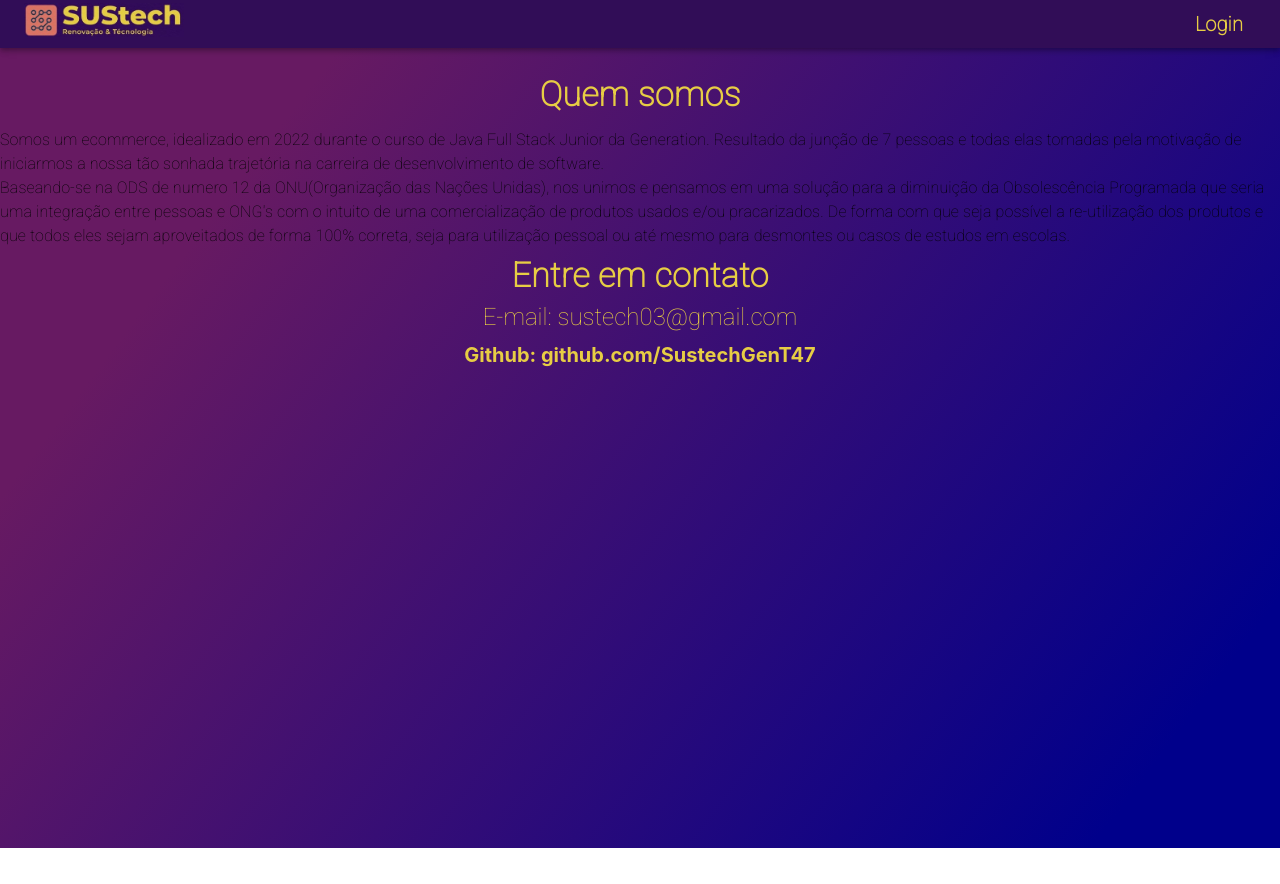
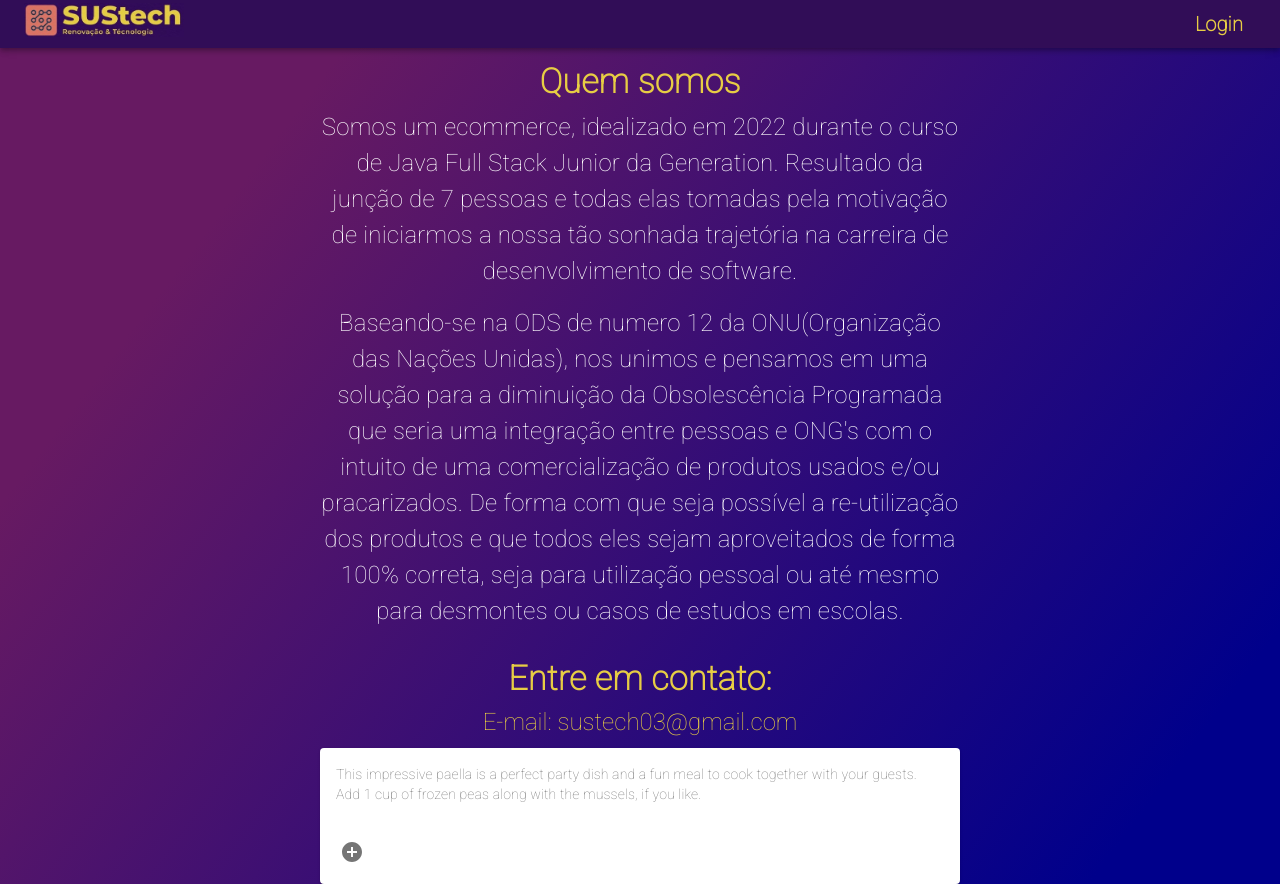
Before and after one commit to SustechGenT47/FrontEnds, a React (Create React App) app: page /contato in a window 1280 px wide. Before the commit the page ends 848 px from the top, so only its background shows below. Built offline with nearby package versions, Linux system fonts and the light colour scheme; grey boxes are pictures that could not be loaded.

Commit message:
Segunda parte do Sobre

```diff
--- a/src/paginas/contato/Contato.css
+++ b/src/paginas/contato/Contato.css
@@ -4,17 +4,23 @@
     font-weight: bold!important;
     padding-top: 2%!important;
     padding-bottom: 1%!important;
+    font-size: 4vh;
+
 }
 
+.texto1{
+    color: white;
+    text-align: center;
+    line-height: 5vh;
+    font-size: 3vh!important;
+
+}
 .contato{
     text-align: center!important;
     font-weight: bold;
     color: #e7cd44;
 
 }
-
-.contatoLink{
+.imagemContato{
     align-items: center;
-    font-size: 20px;
-    color: #e7cd44;
 }
--- a/src/paginas/contato/Contato.tsx
+++ b/src/paginas/contato/Contato.tsx
@@ -1,10 +1,12 @@
-import { Box, Grid, Typography } from '@material-ui/core';
+import { Box, Card, CardActions, CardContent, CardMedia, Grid, IconButton, Typography } from '@material-ui/core';
 import React from 'react';
 import { useSelector } from 'react-redux';
 import { Link } from 'react-router-dom';
 import { TokenState } from '../../Store/tokens/TokensReducer';
 import './Contato.css';
-
+import imagemCerta from '../../assets/ImagemCerta.gif';
+import AddCircleIcon from '@material-ui/icons/AddCircle';
+import gustavo from '../../assets/FotoQueUsoPraTudo.jpeg';
 function Contato() {
 
     const token = useSelector<TokenState, TokenState["tokens"]>(
@@ -13,31 +15,45 @@ function Contato() {
 
     return (
         <>
-            <Grid item xs = {12}>
-                <Grid container justifyContent="center" alignItems="center">
-                    <Box>
-                    <Typography variant = 'h4' className='titulo'>Quem somos</Typography>
-                        <Typography className = 'texto1'>Somos um ecommerce, idealizado em 2022 durante o curso de Java Full Stack Junior da Generation. Resultado da junção de 7 pessoas e todas elas tomadas pela motivação de iniciarmos a nossa tão sonhada trajetória na carreira de desenvolvimento de software.
+            <Grid item xs={12} container direction='column' justifyContent="center" alignItems = "center">
+                <Grid item xs={6}>
+                    <Box justifyContent="center" alignItems="center">
+                        <Typography variant='h4' className='titulo'>Quem somos</Typography>
+                        <Typography paragraph className='texto1'>Somos um ecommerce, idealizado em 2022 durante o curso de Java Full Stack Junior da Generation. Resultado da junção de 7 pessoas e todas elas tomadas pela motivação de iniciarmos a nossa tão sonhada trajetória na carreira de desenvolvimento de software.
                         </Typography>
 
-                        <Typography>
+                        <Typography paragraph className='texto1'>
                             Baseando-se na ODS de numero 12 da ONU(Organização das Nações Unidas), nos unimos e pensamos em uma solução para a diminuição da Obsolescência Programada que seria uma integração entre pessoas e ONG's com o intuito de uma comercialização de produtos usados e/ou pracarizados. De forma com que seja possível a re-utilização dos produtos e que todos eles sejam aproveitados de forma 100% correta, seja para utilização pessoal ou até mesmo para desmontes ou casos de estudos em escolas.
                         </Typography>
                     </Box>
-                    <Box display="flex" alignItems="center" flexDirection= "column" justifyContent="center">
-                        <Typography variant = 'h4' className='titulo'>Entre em contato</Typography>
+                    <Box display="flex" alignItems="center" flexDirection="column" justifyContent="center">
+                        <Typography variant='h4' className='titulo'>Entre em contato:</Typography>
 
-                        <Typography className = 'contato' variant = 'h5' style={{"marginBottom":"10px"}}>E-mail: sustech03@gmail.com</Typography>
-                        <a className = 'contatoLink contato' href="https://github.com/SustechGenT47" target="_blank">Github: github.com/SustechGenT47</a>
-
+                        <Typography className='contato' variant='h5' style={{ "marginBottom": "10px" }}>E-mail: sustech03@gmail.com</Typography>
 
                     </Box>
 
                 </Grid>
 
-                <Grid>
+                <Grid item xs={6} justifyContent="center" alignItems='flex-start'>
+                    <Card >
+                        <CardMedia
+                            image= 'gustavo'
+                            title="Paella dish"
+                        />
+                        <CardContent>
+                            <Typography variant="body2" color="textSecondary" component="p">
+                                This impressive paella is a perfect party dish and a fun meal to cook together with your
+                                guests. Add 1 cup of frozen peas along with the mussels, if you like.
+                            </Typography>
+                        </CardContent>
+                        <CardActions disableSpacing>
+                            <IconButton >
+                                <AddCircleIcon />
+                            </IconButton>
+                        </CardActions>
 
-
+                    </Card>
                 </Grid>
 
             </Grid>
--- a/src/react-app-env.d.ts
+++ b/src/react-app-env.d.ts
@@ -2,3 +2,4 @@
 
 declare module '*.png';
  declare module '*.jpg';
+ declare module '*.gif';
```
Also changed, not shown: src/assets/FotoQueUsoPraTudo.jpeg (added).
